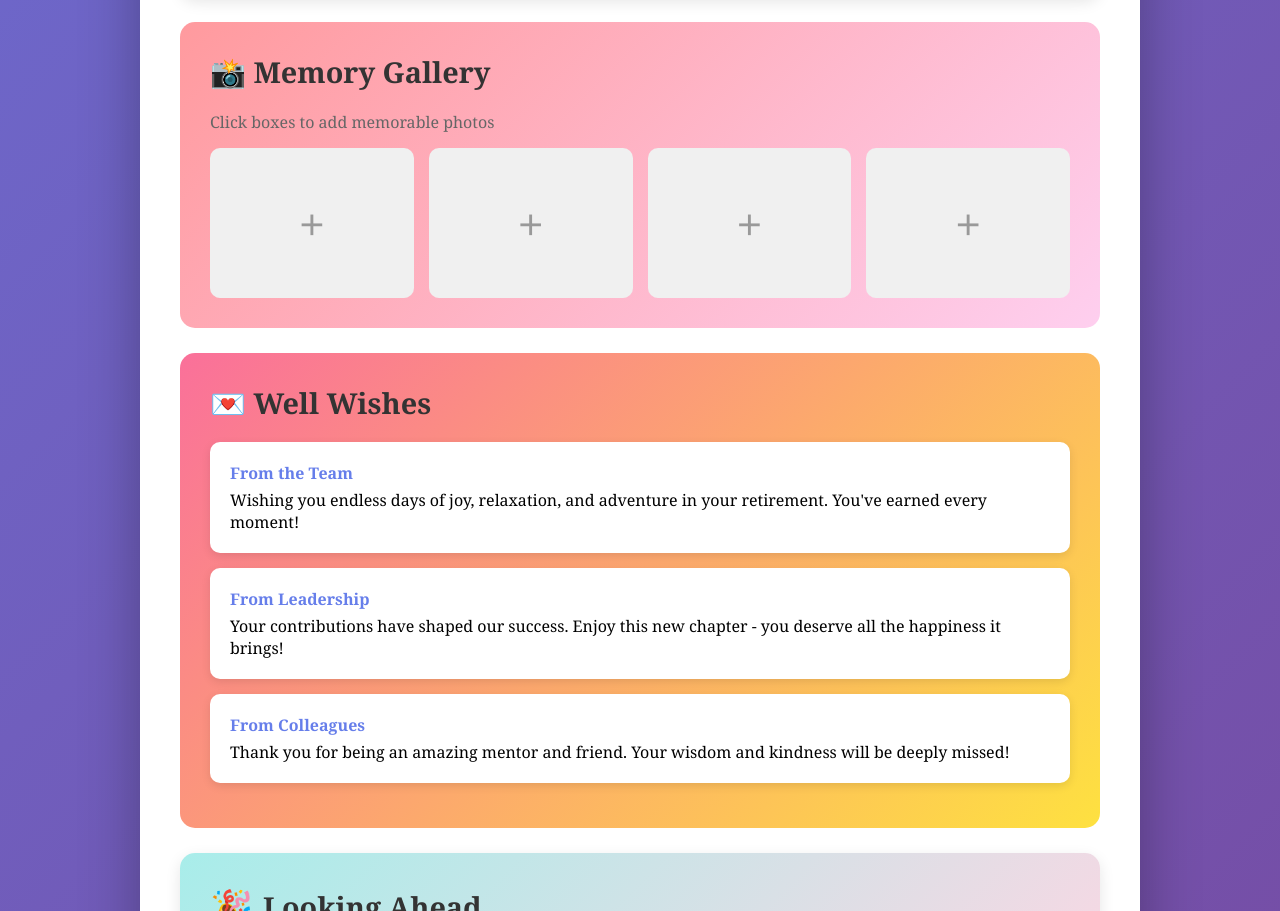
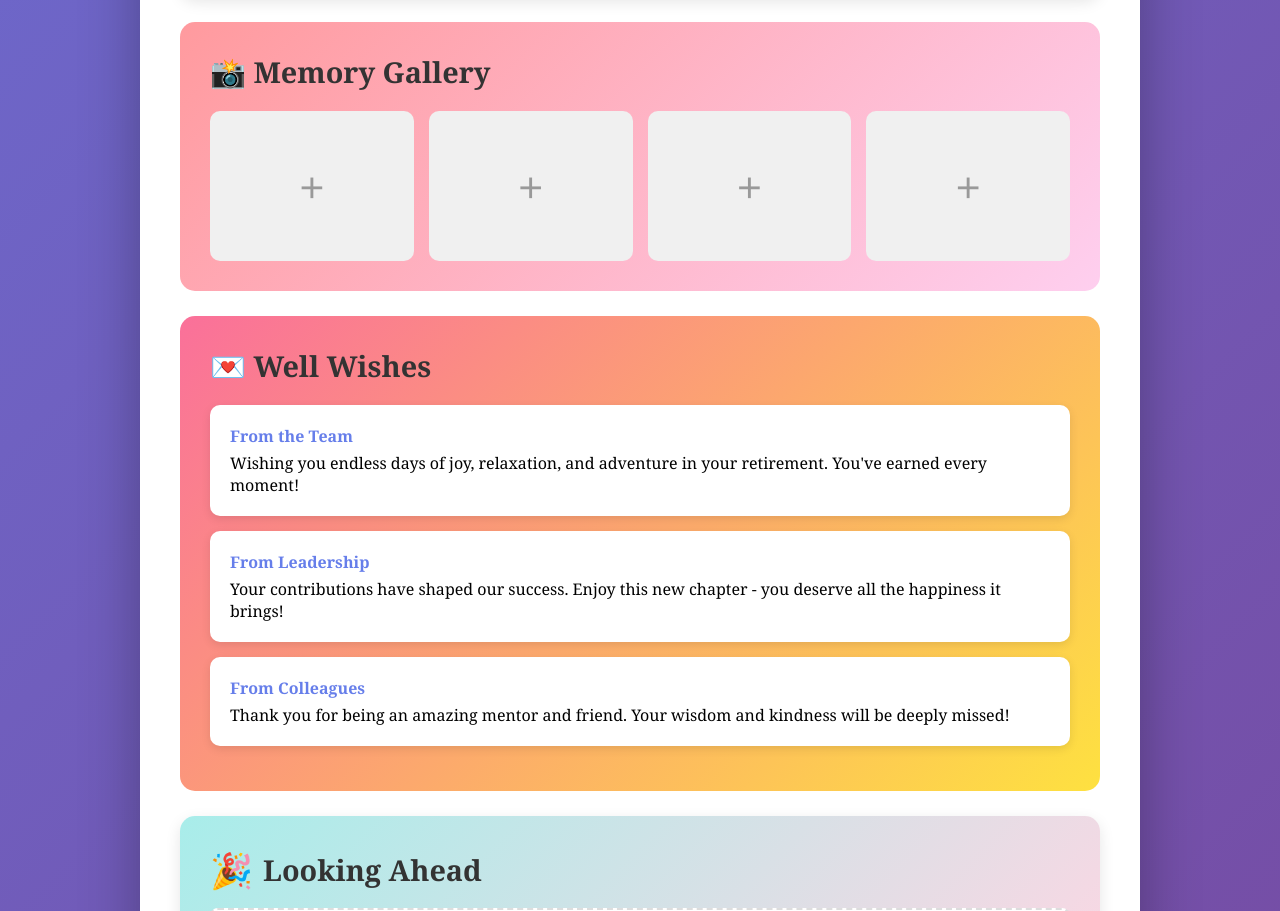
Before and after one commit to Devwratt/Retirement-Celebration, a plain HTML site: page index.html in a window 1280 px wide. Shown: the part 2244-3155 px from the top of the page. Drawn offline with Linux system fonts and the light colour scheme.

Commit message:
index.html

```diff
--- a/index.html
+++ b/index.html
@@ -361,7 +361,6 @@
 
             <div class="memories">
                 <h2>📸 Memory Gallery</h2>
-                <p style="color: #666; margin-bottom: 10px;">Click boxes to add memorable photos</p>
                 <div class="memory-grid">
                     <div class="memory-box add-memory">+</div>
                     <div class="memory-box add-memory">+</div>
```
